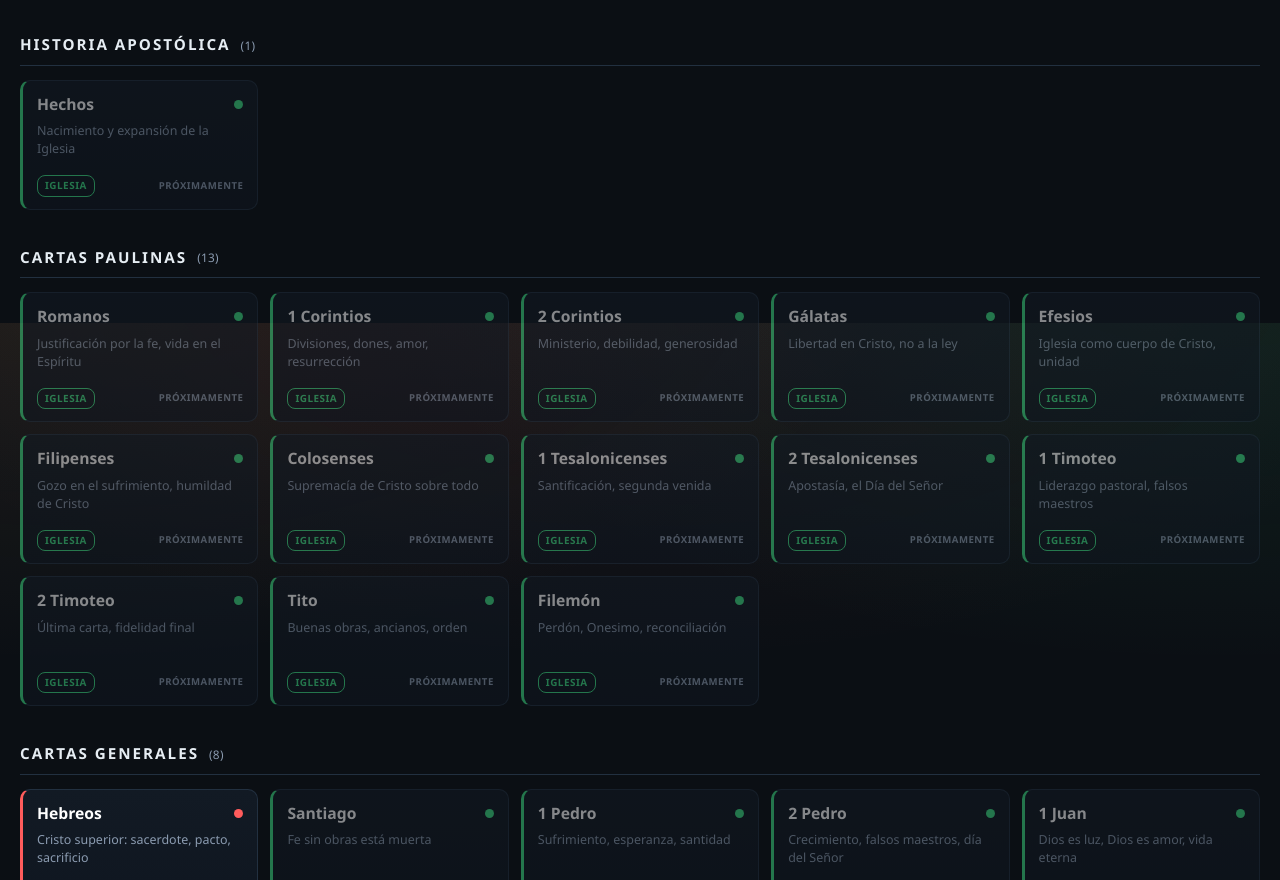
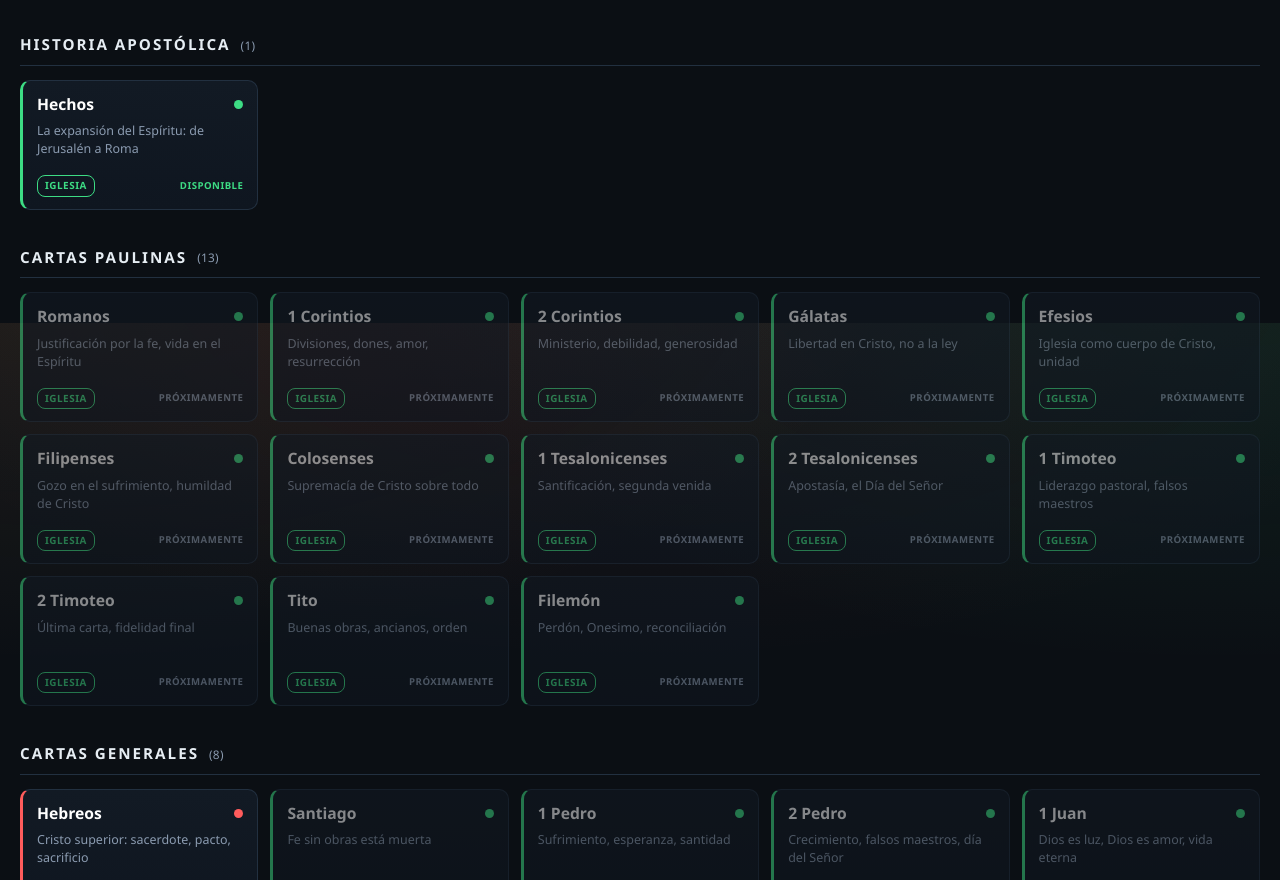
Before and after one commit to aguggia-jp/biblia-mapas-mentales, a plain HTML site: page index.html in a window 1280 px wide. Shown: the part 2077-2957 px from the top of the page. Drawn offline with Linux system fonts and the light colour scheme.

Commit message:
Add files via upload

```diff
--- a/index.html
+++ b/index.html
@@ -761,15 +761,15 @@ footer{
           <h2 class="division-title">Historia Apostólica <span class="count">(1)</span></h2>
           <div class="books-grid">
 
-            <a href="mapa-hec/index.html" class="book-card coming-soon" data-cat="iglesia">
+            <a href="mapa-hec/index.html" class="book-card available" data-cat="iglesia">
               <div class="book-header">
                 <h3>Hechos</h3>
                 <span class="cat-dot" style="background:#3ddc84"></span>
               </div>
-              <p class="book-summary">Nacimiento y expansión de la Iglesia</p>
+              <p class="book-summary">La expansión del Espíritu: de Jerusalén a Roma</p>
               <div class="book-footer">
                 <span class="cat-tag" style="color:#3ddc84;border-color:#3ddc84">Iglesia</span>
-                <span class="status-pill">Próximamente</span>
+                <span class="status-pill">Disponible</span>
               </div>
             </a>
           </div>
```
